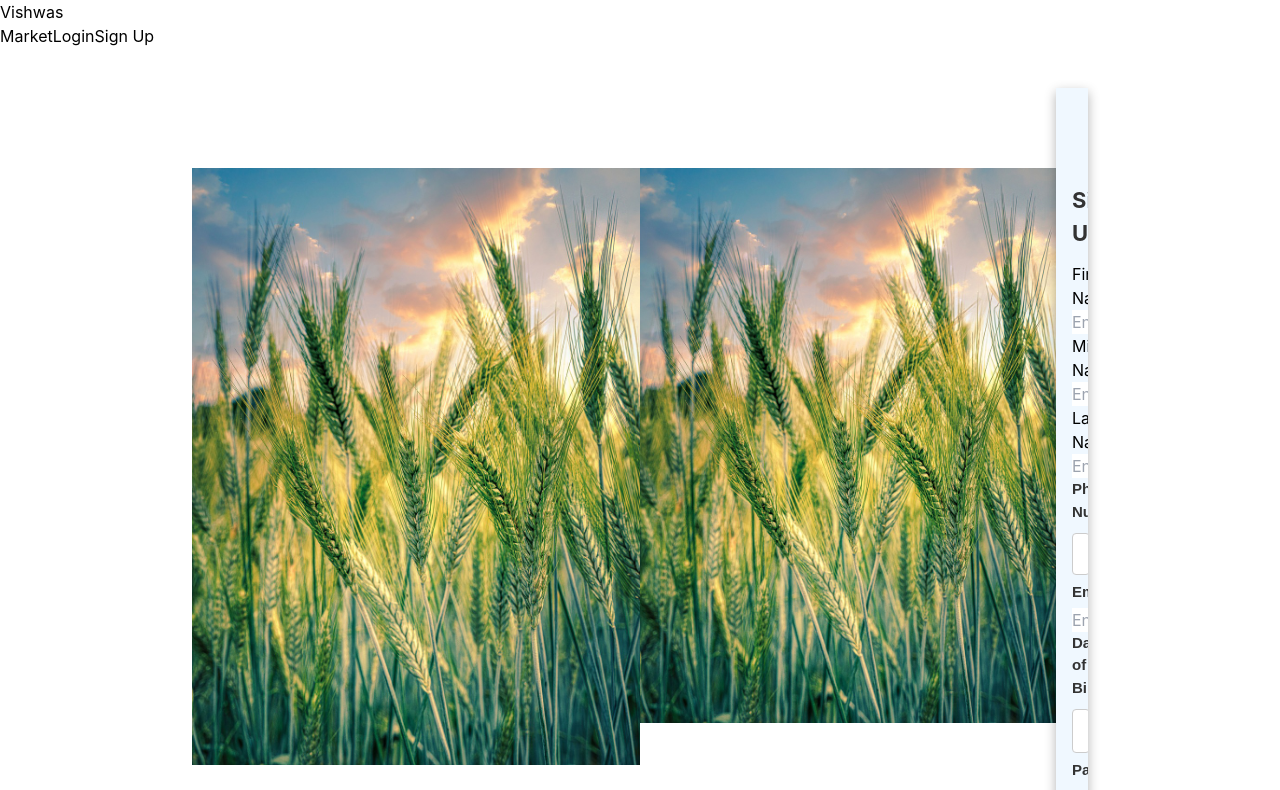
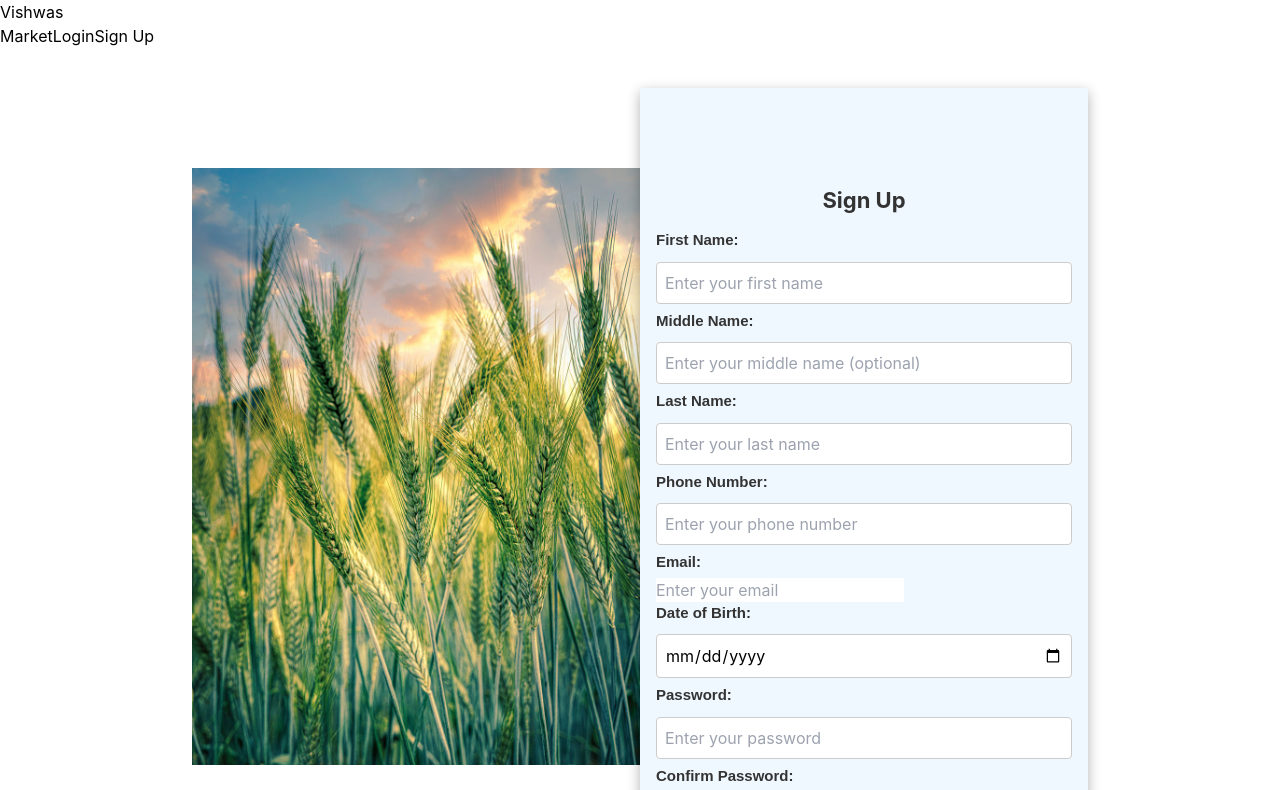
Before and after one commit to vigneshwaranbalamurugan/VISHWAS, a React (Vite) app in the folder vishwas/: page /signup in a window 1280 px wide. Shown: the top 790 px of the page. Built offline with nearby package versions, Linux system fonts and the light colour scheme.

Commit message:
Update Signup.tsx

```diff
--- a/vishwas/src/pages/signup/Signup.tsx
+++ b/vishwas/src/pages/signup/Signup.tsx
@@ -17,15 +17,14 @@ interface SignupFormValues {
 const Signup = () => {
   const [formData, setFormData] = useState<SignupFormValues>({
     firstName: '',
-    lastName: '',
-    middleName: '',
+    lastName:'',
+    middleName:'',
     phoneNumber: '',
     email: '',
     dateOfBirth: '',
     password: '',
     confirmPassword: '',
   });
-
 
   const handleChange = (event: React.ChangeEvent<HTMLInputElement>) => {
     setFormData({
@@ -34,50 +33,23 @@ const Signup = () => {
     });
   };
 
-  const handleSubmit = async (event: React.FormEvent<HTMLFormElement>) => {
+  const handleSubmit = (event: React.FormEvent<HTMLFormElement>) => {
     event.preventDefault();
-    if (formData.password !== formData.confirmPassword) {
-      alert('Confirm Password does not match');
-      return;
-    }
-
-    try {
-      const response = await fetch('http://localhost:5000/api/v1/farmer/register', {
-        method: 'POST',
-        headers: {
-          'Content-Type': 'application/json',
-        },
-        body: JSON.stringify(formData),
-      });
-      if (response.ok) {
-        const data = await response.json();
-        console.log('Success:', data);
-        alert("Farmer Successfully R  egistered");        // Optionally, you can redirect the user or show a success message
-      } else {
-        const errorData = await response.json();
-        alert(errorData.message || 'Failed to sign up');
-      }
-    } catch (error) {
-      alert('An error occurred. Please try again later.');
-      console.error('Error:', error);
-    }
-
+    // Handle form submission logic here
     console.log(formData);
   };
 
   return (
     <section className="signup-section">
       <div className="regimage-container" style={{marginTop:'10vh'}}><img src={img} alt='login'></img></div>
-
-      <div className="image-container" style={{ marginTop: '10vh' }}><img src={img} alt='login'></img></div>
       <div className="signup-container">
       <h2 style={{ marginTop: '10vh' }}>Sign Up</h2>
         <form onSubmit={handleSubmit}>
          <div>
-            <label htmlFor="firstName">First Name:</label>
+        <label htmlFor="firstName" className='signupl'>First Name:</label>
         <input
           type="text"
-              className="form-control"
+          className="signup-control"
           id="firstName"
           name="firstName"
           placeholder="Enter your first name"
@@ -88,10 +60,10 @@ const Signup = () => {
       </div>
 
       <div>
-            <label htmlFor="middleName">Middle Name:</label>
+        <label htmlFor="middleName" className='signupl'>Middle Name:</label>
         <input
           type="text"
-              className="form-control"
+          className="signup-control"
           id="middleName"
           name="middleName"
           placeholder="Enter your middle name (optional)"
@@ -101,10 +73,10 @@ const Signup = () => {
       </div>
 
       <div>
-            <label htmlFor="lastName">Last Name:</label>
+        <label htmlFor="lastName"className='signupl'>Last Name:</label>
         <input
           type="text"
-              className="form-control"
+          className="signup-control"
           id="lastName"
           name="lastName"
           placeholder="Enter your last name"
@@ -180,8 +152,6 @@ const Signup = () => {
           </div>
         </form>
       </div>
-
-
     </section>
   );
 };
```
Lines whose indentation alone changed are shown as unchanged.
